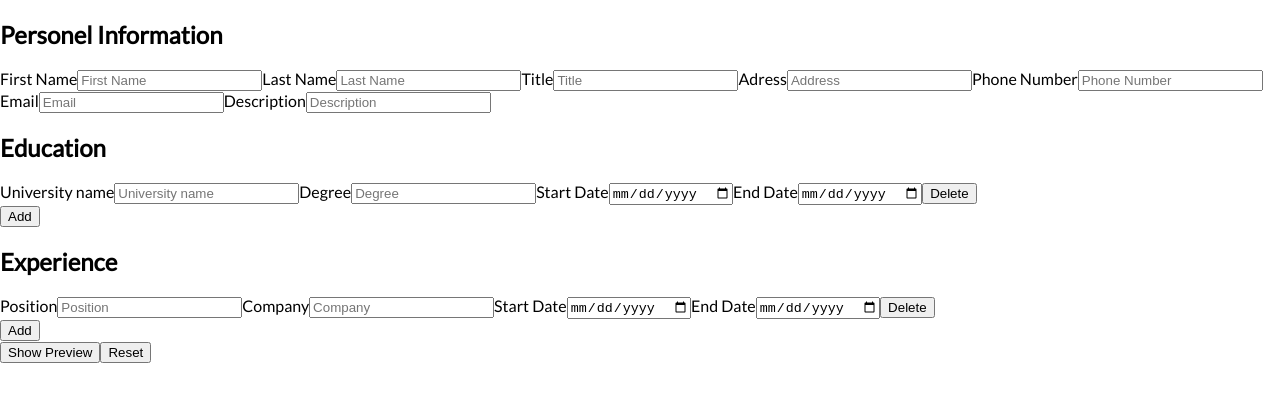
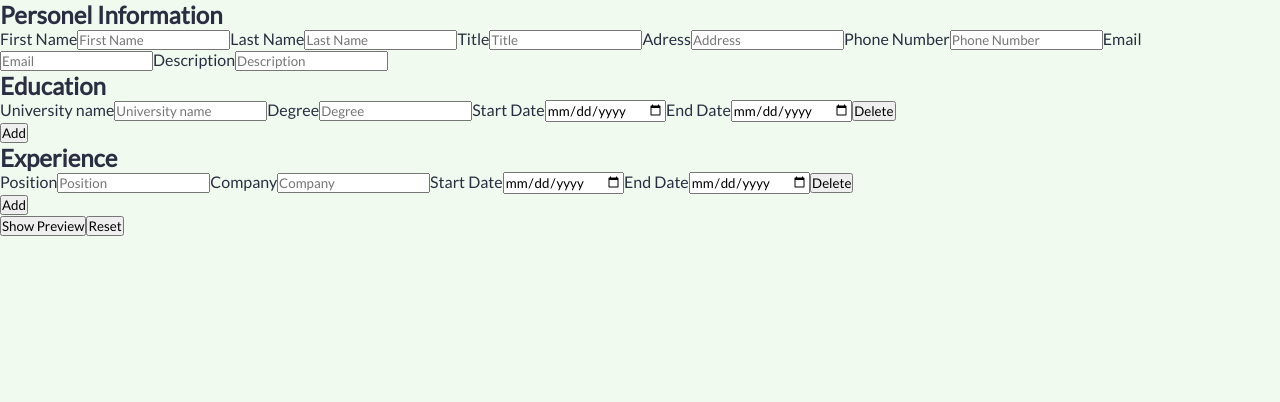
Before and after one commit to berkaysson/cv-creator-app, a React (Create React App) app: page / in a window 1280 px wide. Shown: the top 402 px of the page. Built offline with nearby package versions, Linux system fonts and the light colour scheme.

Commit message:
Main style variables

```diff
--- a/src/Style/index.css
+++ b/src/Style/index.css
@@ -1,11 +1,40 @@
+:root {
+  --light-color: #f1faee;
+  --light-grey-color: #8d99ae;
+  --grey-color: #2b2d42;
+  --alt-color: #6a4c93;
+  --theme-color: #70e000;
+  --danger-color: #ee5e6f;
+
+  --gap: 0.7rem;
+  --padding: 1rem;
+  --padding-sl: 0.5rem;
+  --padding-lg: 3rem;
+  --btn-padding: 0.5rem;
+  --margin: 1.2rem;
+
+  --button-border-radius: 8px;
+}
+
+
 * {
+  margin: 0;
+  padding: 0;
   box-sizing: border-box;
+  font-family: inherit;
+  transition: inherit;
 }
 
 html {
   font-family: 'Lato', sans-serif;
+  height: 100%;
+  width: 100%;
+  color: var(--grey-color);
+  background-color: var(--light-color);
 }
 
 body {
   margin: 0;
+  height: 100%;
+  width: 100%;
 }
```
